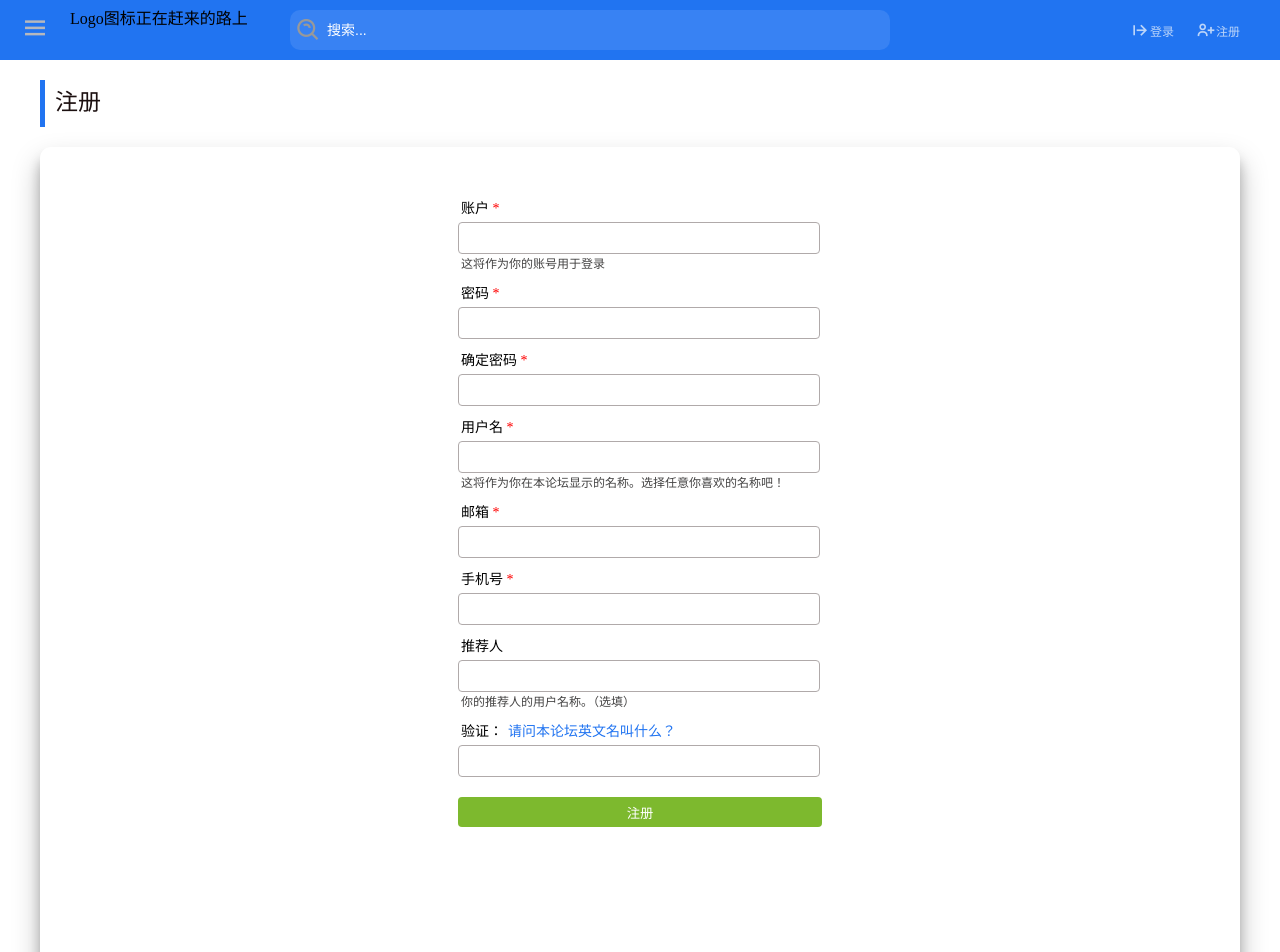
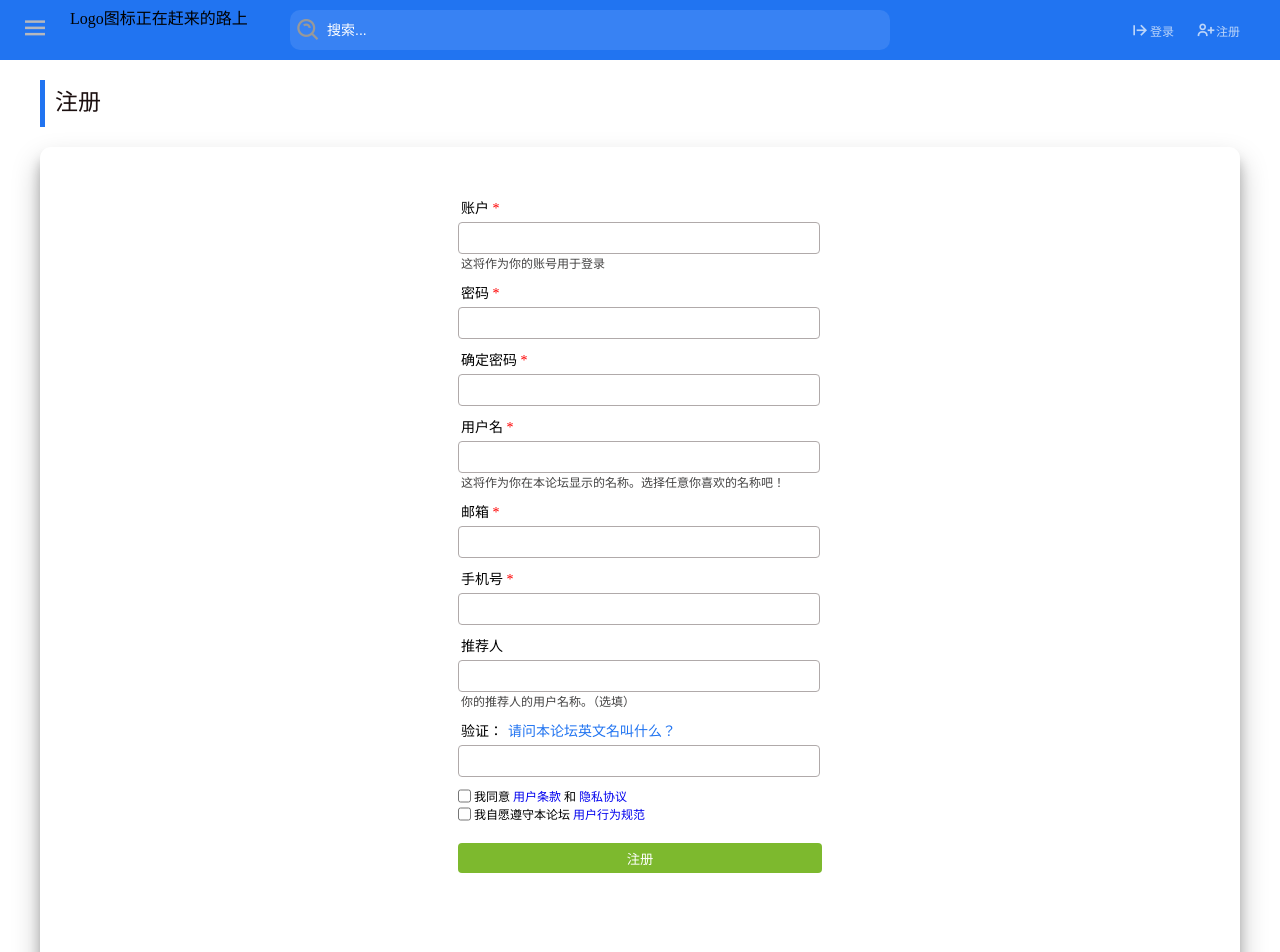
Before and after one commit to EatFans/CodeFellow, a Vue app in the folder vue-codefellow/: page /register in a window 1280 px wide. Shown: the top 952 px of the page. Built offline with nearby package versions, Linux system fonts and the light colour scheme.

Commit message:
注册页面进一步优化 by EatFan on 2024/6/14

```diff
--- a/vue-codefellow/src/layouts/registerPage/RegisterPageContent.vue
+++ b/vue-codefellow/src/layouts/registerPage/RegisterPageContent.vue
@@ -56,6 +56,19 @@
               </div>
               <input type="text" id="register-problem-verification" name="problemVerification">
             </div>
+
+            <div class="register-form-check-item-box">
+              <div class="register-form-check-item">
+                <input type="checkbox" id="negotiate" name="negotiate" >
+                <label for="negotiate">我同意 <a href="#">用户条款</a> 和 <a href="#">隐私协议</a> </label>
+              </div>
+
+              <div class="register-form-check-item">
+                <input type="checkbox" id="rules" name="rules" >
+                <label for="rules">我自愿遵守本论坛 <a href="#">用户行为规范</a> </label>
+              </div>
+            </div>
+
 
             <div class="register-form-button-item">
               <input type="button" value="注册">
@@ -188,4 +201,23 @@ export default {
   color: #fff;
 
 }
+
+.register-form-check-item-box {
+  margin-top: 10px;
+}
+
+.register-form-check-item {
+  width: 350px;
+  display: flex;
+  flex-direction: row;
+}
+
+.register-form-check-item label {
+  margin-left: 3px;
+  font-size: 12px;
+}
+
+.register-form-check-item label a {
+  text-decoration: none;
+}
 </style>
```
